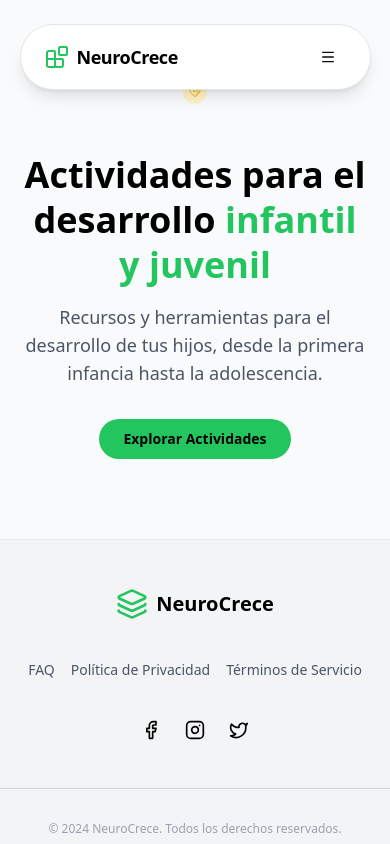
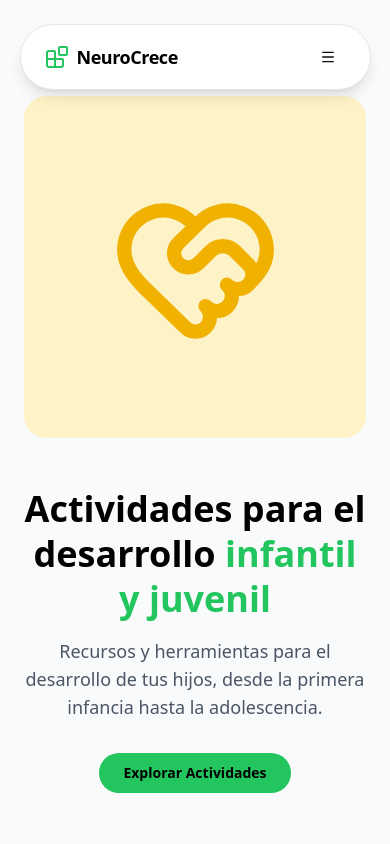
Before and after one commit to iamhosto10/neuropsicologia, a Next.js app: page / in a window 390 px wide. Shown: the top 844 px of the page. Built offline with nearby package versions, Linux system fonts and the light colour scheme.

Commit message:
fix hero on tablet and mobile

```diff
--- a/src/components/heroSection/hero-section.tsx
+++ b/src/components/heroSection/hero-section.tsx
@@ -3,21 +3,21 @@ import { Button } from "@/components/ui/button";
 
 export function HeroSection() {
   return (
-    <section className="w-full bg-[#F9FAFB] py-20 lg:min-h-[85vh] flex items-center">
+    <section className="w-full bg-[#F9FAFB] py-24 lg:min-h-[85vh] flex items-center">
       <div className="container mx-auto px-6">
         <div className="flex flex-col-reverse lg:flex-row items-center justify-between gap-12">
           {/* Text Content */}
           <div className="lg:w-1/2 text-center lg:text-left">
             <h1 className="text-4xl md:text-6xl lg:text-7xl font-extrabold text-black leading-tight">
               Actividades para el desarrollo{" "}
-              <span className="text-[var(--neuro-green)]">infantil y juvenil</span>
+              <span className="text-(--neuro-green)">infantil y juvenil</span>
             </h1>
             <p className="mt-4 text-lg md:text-xl text-gray-600">
               Recursos y herramientas para el desarrollo de tus hijos, desde la
               primera infancia hasta la adolescencia.
             </p>
             <Button
-              className="mt-8 rounded-full bg-[var(--neuro-green)] text-black font-bold hover:bg-green-600"
+              className="mt-8 rounded-full bg-(--neuro-green) text-black font-bold hover:bg-green-600 hover:cursor-pointer"
               size="lg"
             >
               Explorar Actividades
@@ -25,7 +25,7 @@ export function HeroSection() {
           </div>
 
           {/* Illustration Placeholder */}
-          <div className="lg:w-1/2 flex justify-center">
+          <div className="w-full lg:w-1/2 flex justify-center">
             <div className="w-full max-w-md aspect-square bg-[#FEF3C7] rounded-3xl flex items-center justify-center">
               <HeartHandshake className="w-1/2 h-1/2 text-yellow-500" />
             </div>
```
